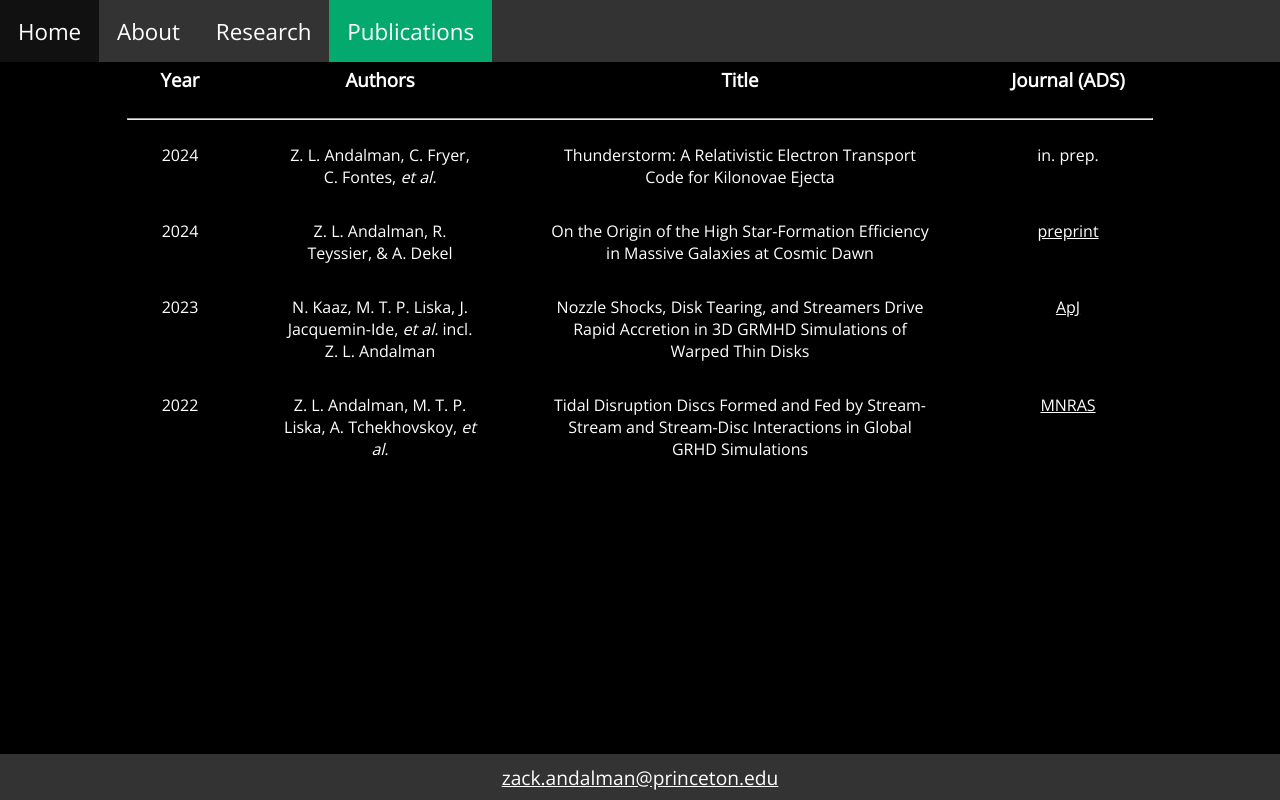
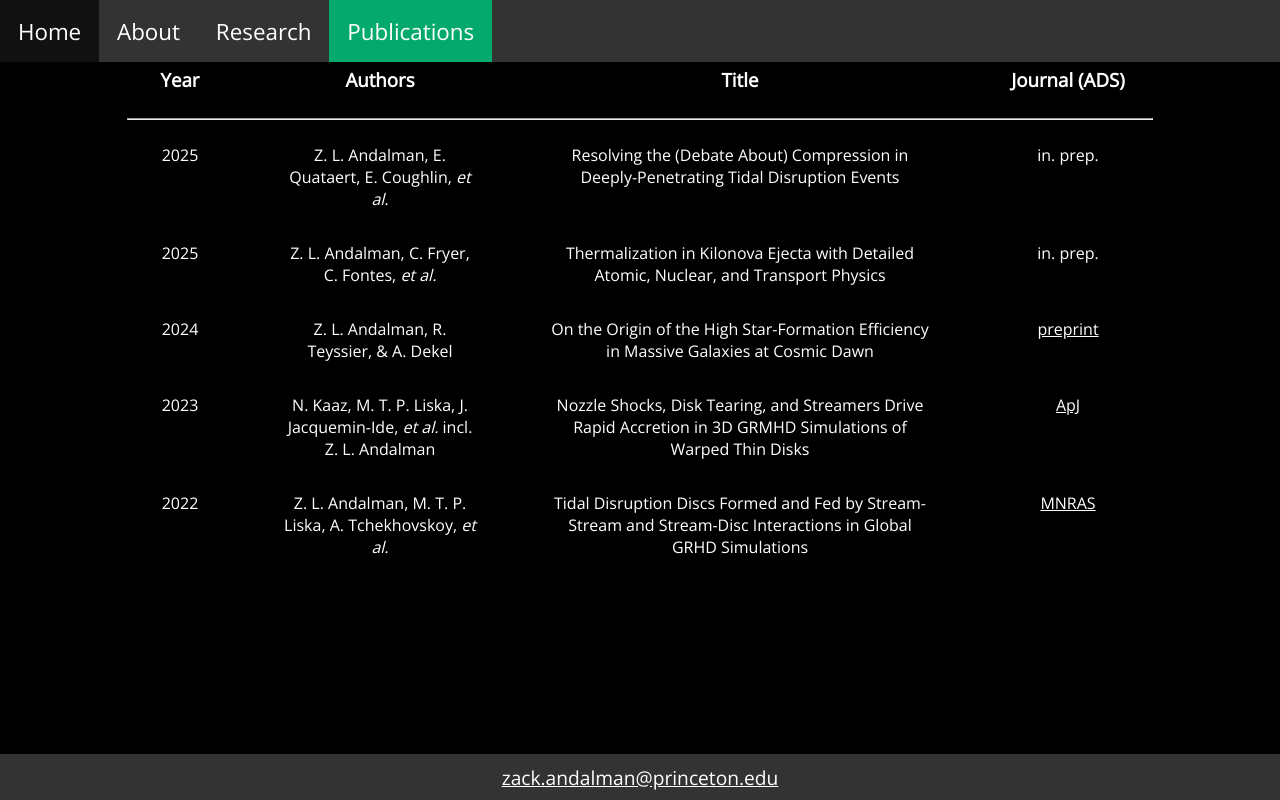
Before and after one commit to zandalman/zandalman.github.io, a Flask app: page /publications.html in a window 1280 px wide. Run offline with Flask 3, Linux system fonts and the light colour scheme.

Commit message:
fixing error

```diff
--- a/templates/about.html
+++ b/templates/about.html
@@ -12,7 +12,7 @@
         <div class="col" style="width: 90%; max-width: 800px; font-size: 1.2em;">
     max-width: 800px;
             <p>
-                I am a Department of Energy Computational Sciences Graduate Fellow and current Ph.D. student at the Princeton University Department of Astrophysical Sciences.
+                I am a Department of Energy Computational Sciences Graduate Fellow and current Ph.D. candidate at the Princeton University Department of Astrophysical Sciences.
                 I use simulations to understand the physics of transients, a class of astrophysical phenomena which change brightness over human timescales (< years) such as supernovae, gamma ray bursts, and compact object mergers.
                 These energetic events often produce multi-messenger signals i.e. electromagnetic radiation, gravitational radiation, cosmic rays.
             </p>
--- a/templates/publications.html
+++ b/templates/publications.html
@@ -23,9 +23,27 @@
 
         <hr style="width: 80%;">
 
-        <div class="kilonovae">
+        <div class="first-author" class="tde">
           <div class="col" style="width: 5%;"><p style="text-align: center;">
-            2024
+            2025
+          </p></div>
+          <div class="col" style="width: 5%;"></div>
+          <div class="col" style="width: 15%;"><p style="text-align: center;">
+            Z. L. Andalman, E. Quataert, E. Coughlin, <i>et al.</i>
+          </p></div>
+          <div class="col" style="width: 5%;"></div>
+          <div class="col" style="width: 30%;"><p style="text-align: center;">
+            Resolving the (Debate About) Compression in Deeply-Penetrating Tidal Disruption Events
+          </p></div>
+          <div class="col" style="width: 5%;"></div>
+          <div class="col" style="width: 10%;"><p style="text-align: center;">
+            in. prep.
+          </p></div>
+        </div>
+
+        <div class="first-author" class="kilonovae">
+          <div class="col" style="width: 5%;"><p style="text-align: center;">
+            2025
           </p></div>
           <div class="col" style="width: 5%;"></div>
           <div class="col" style="width: 15%;"><p style="text-align: center;">
@@ -33,7 +51,7 @@
           </p></div>
           <div class="col" style="width: 5%;"></div>
           <div class="col" style="width: 30%;"><p style="text-align: center;">
-            Thunderstorm: A Relativistic Electron Transport Code for Kilonovae Ejecta
+            Thermalization in Kilonova Ejecta with Detailed Atomic, Nuclear, and Transport Physics
           </p></div>
           <div class="col" style="width: 5%;"></div>
           <div class="col" style="width: 10%;"><p style="text-align: center;">
@@ -41,7 +59,7 @@
           </p></div>
         </div>
 
-        <div class="galaxies">
+        <div class="first-author" class="galaxies">
           <div class="col" style="width: 5%;"><p style="text-align: center;">
             2024
           </p></div>
```
Also changed, not shown: 1 other file.
